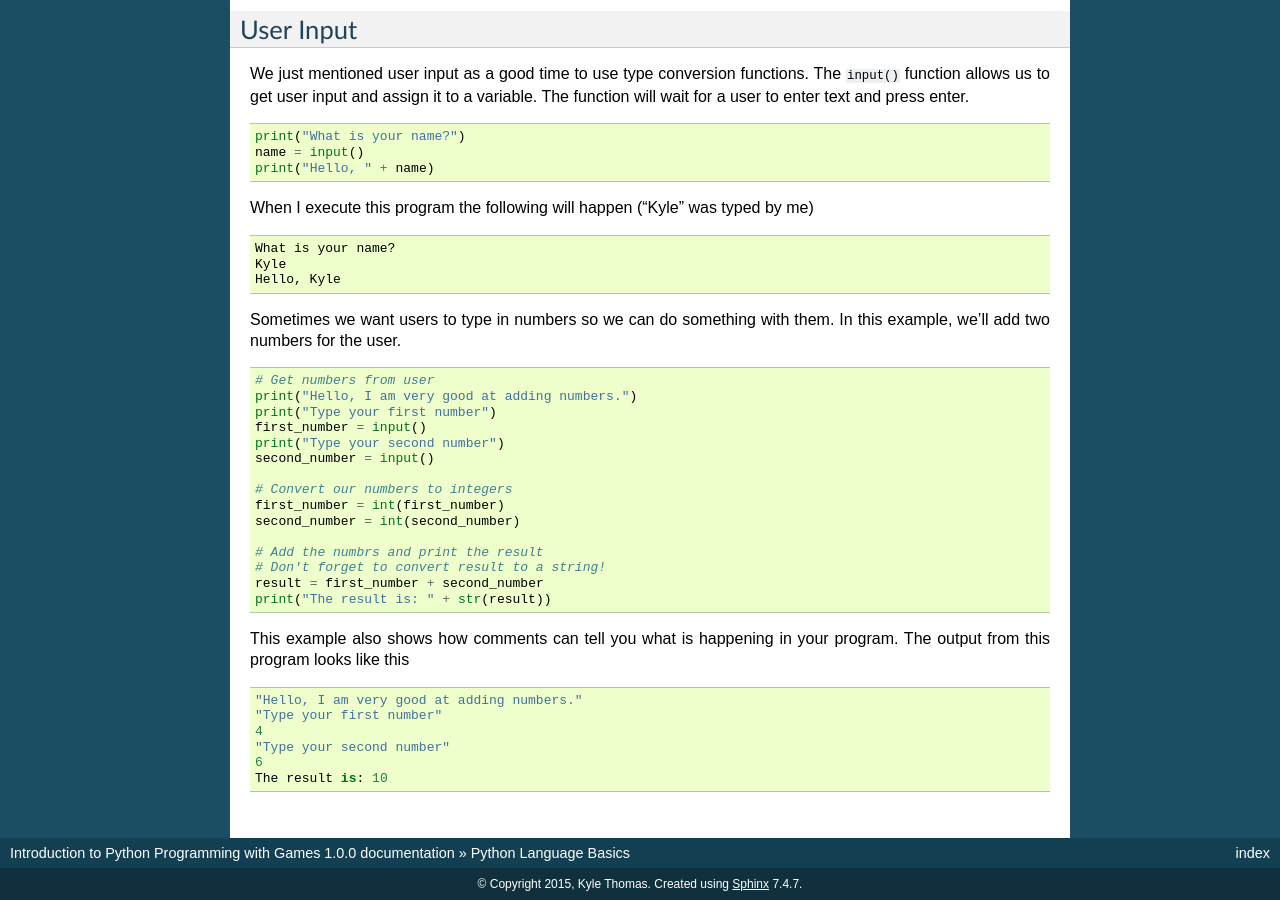
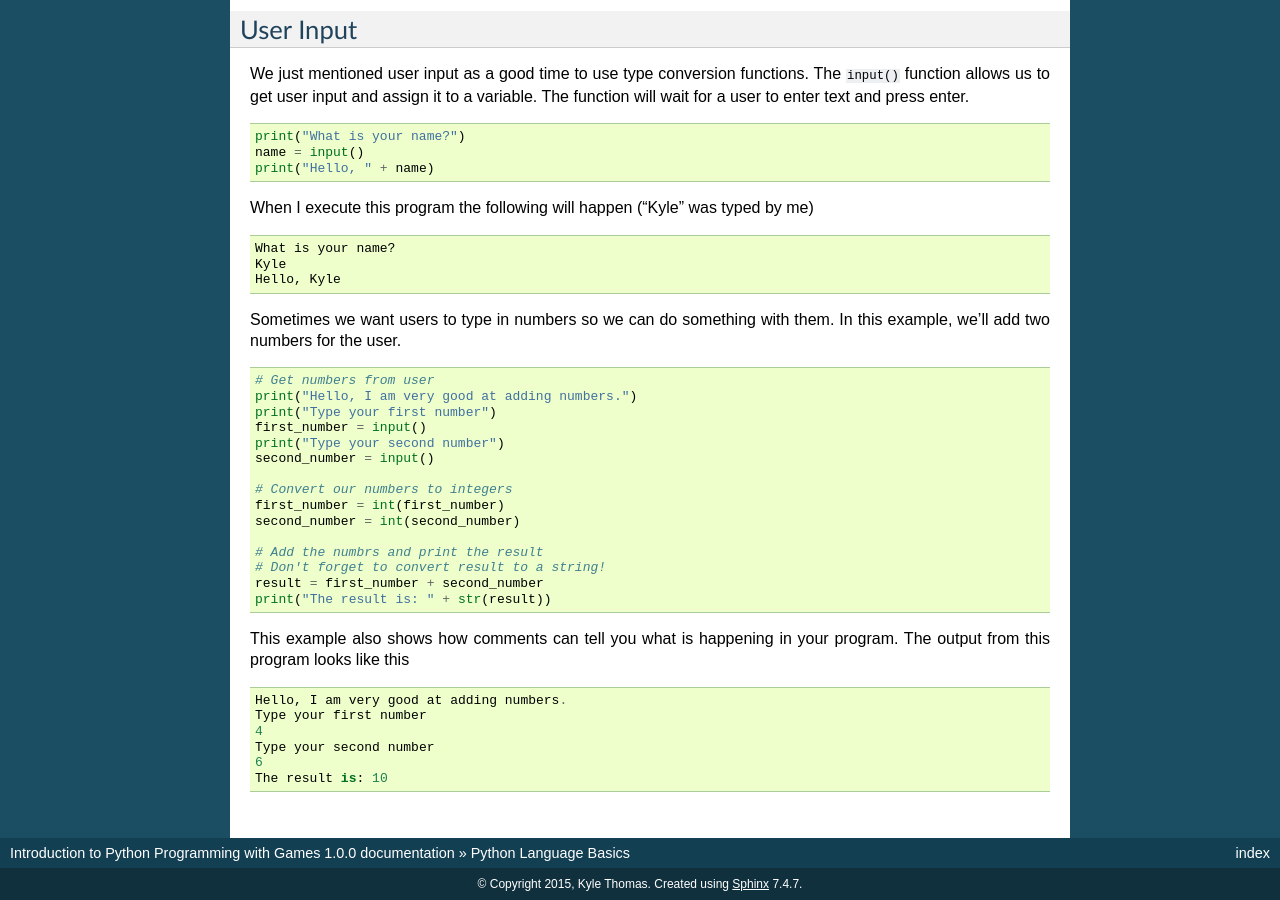
Before and after one commit to thomaskcr/primoris-cs110, a Sphinx documentation site: the page built from docs/lecture_notes/language_basics.rst, in a window 1280 px wide and 900 px high, scrolled down 3295 px. Built offline with Sphinx 7.4.7, drawn with Linux system fonts in a browser that asks for light colours.

```diff
--- a/docs/lecture_notes/language_basics.rst
+++ b/docs/lecture_notes/language_basics.rst
@@ -204,9 +204,9 @@ This example also shows how comments can tell you what is happening in your prog
 
 ::
 
-    "Hello, I am very good at adding numbers."
-    "Type your first number"
+    Hello, I am very good at adding numbers.
+    Type your first number
     4
-    "Type your second number"
+    Type your second number
     6
     The result is: 10
```
Also changed, not shown: README.md (+2 -0 lines).
